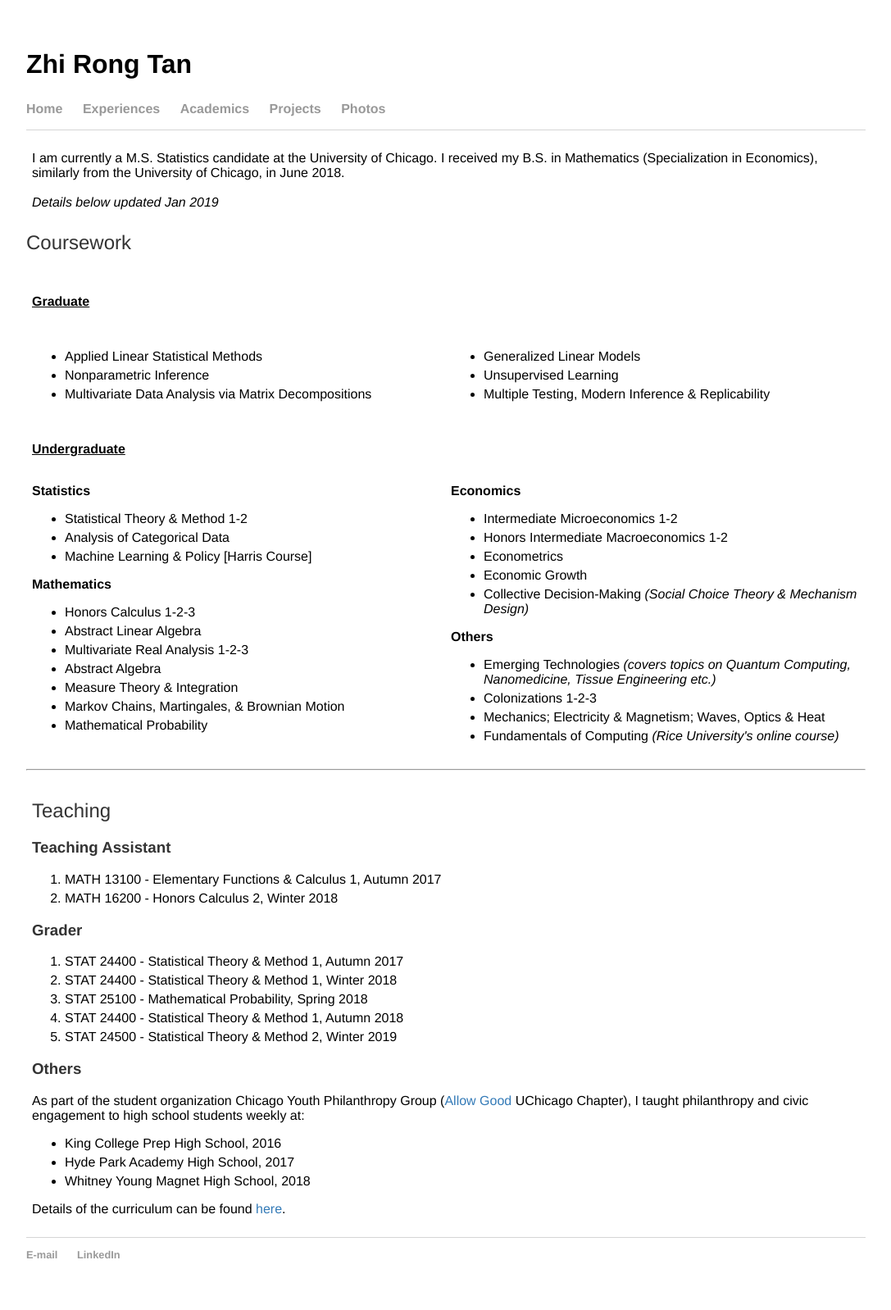
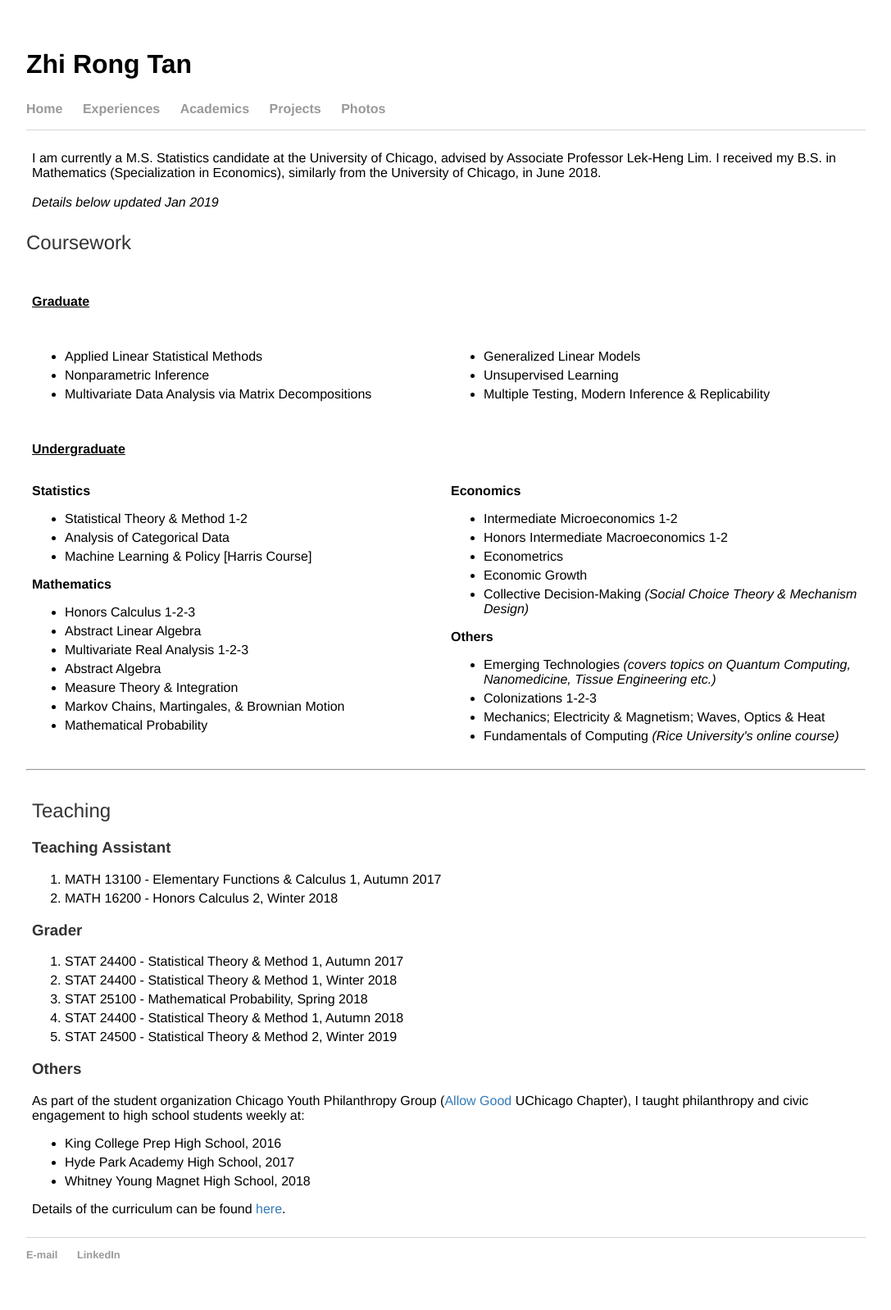
Before and after one commit to tanzhirong/tanzhirong.github.io, a Jekyll site: the page built from acad/index.html, in a window 1280 px wide. Shown: the whole page at 82% size, without its empty margins (96-1183 px from the left). Built offline with Jekyll 4.4.1, drawn with Linux system fonts in a browser that asks for light colours.

Commit message:
Update index.html

```diff
--- a/acad/index.html
+++ b/acad/index.html
@@ -3,7 +3,7 @@ layout: default
 title: Academics | Zhi Rong Tan
 ---
 <table><tr><td>       <br>
-I am currently a M.S. Statistics candidate at the University of Chicago. I received my B.S. in Mathematics (Specialization in Economics), similarly from the University of Chicago, in June 2018.
+I am currently a M.S. Statistics candidate at the University of Chicago, advised by Associate Professor Lek-Heng Lim. I received my B.S. in Mathematics (Specialization in Economics), similarly from the University of Chicago, in June 2018.
 <br><br><i>Details below updated Jan 2019</i>
 	</td></tr></table>
 	<h2>Coursework</h2>
```
